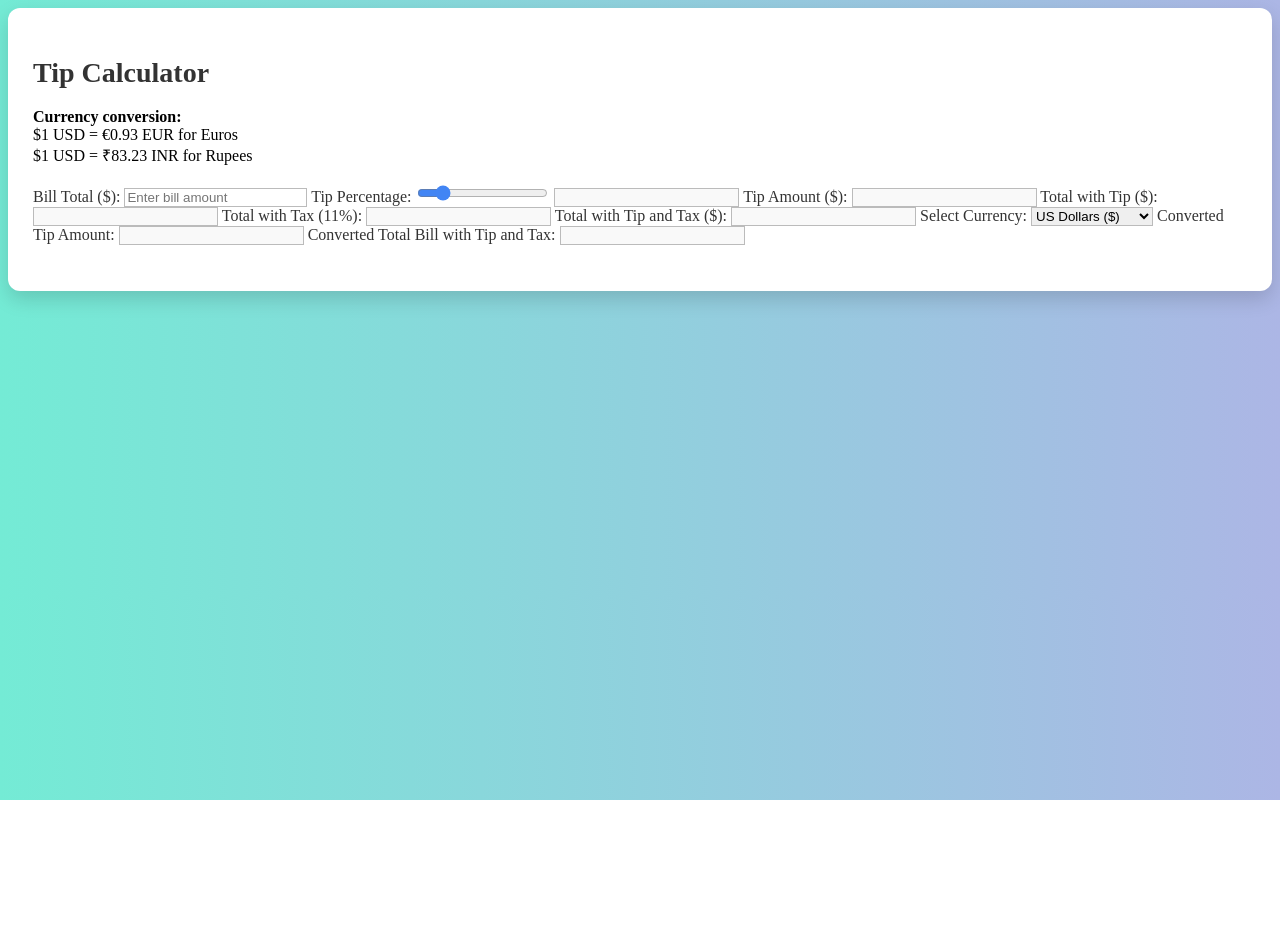
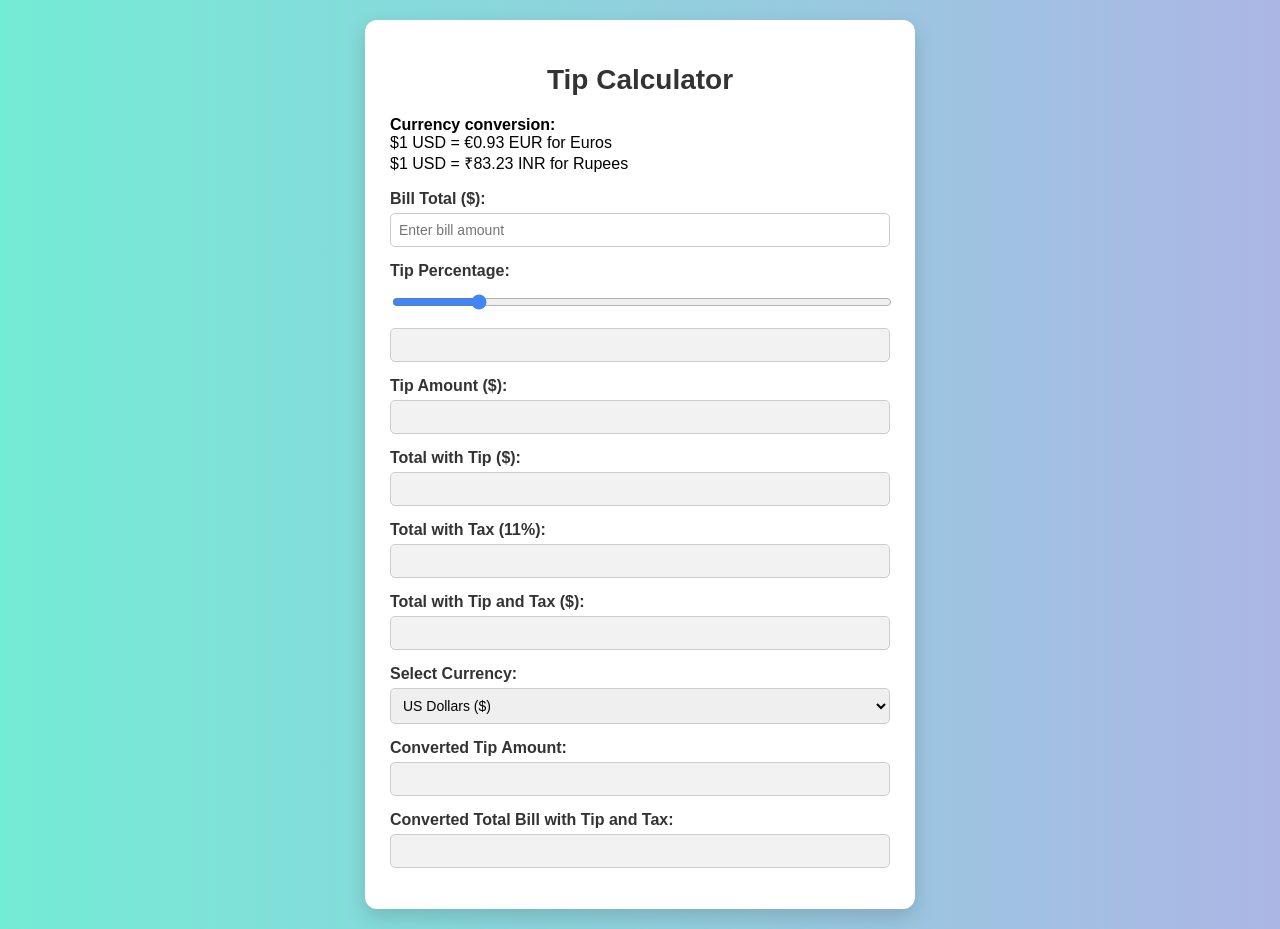
Before and after one commit to srilasyas/lab5-tip-calculator, a plain HTML site: page index.html in a window 1280 px wide. Before the commit the page ends 800 px from the top, so only its background shows below. Drawn offline with Linux system fonts and the light colour scheme.

Commit message:
Update styles.css

```diff
--- a/styles.css
+++ b/styles.css
@@ -1,10 +1,15 @@
 body {
+  font-family: Arial, sans-serif;
   background: linear-gradient(to right, #74ebd5, #acb6e5);
+  padding: 20px;
+  margin: 0;
 }
 
 .container {
+  max-width: 500px;
+  margin: auto;
   background-color: #ffffff;
-  padding: 30px 25px;
+  padding: 25px;
   border-radius: 12px;
   box-shadow: 0 8px 20px rgba(0, 0, 0, 0.15);
   transition: transform 0.2s ease;
@@ -14,34 +19,63 @@ body {
   transform: scale(1.01);
 }
 
-input[type="text"],
-input[type="range"],
-select {
-  border: 1px solid #bbb;
-  transition: 0.2s border ease;
+h1 {
+  text-align: center;
+  font-size: 28px;
+  margin-bottom: 20px;
+  color: #333;
 }
 
-input[type="text"]:focus,
-select:focus {
-  border-color: #4285f4;
-  outline: none;
+form label {
+  display: block;
+  margin-top: 15px;
+  font-weight: bold;
+  color: #333;
+}
+
+form input[type="text"],
+form input[type="range"],
+form select {
+  width: 100%;
+  padding: 8px;
+  margin-top: 5px;
+  border-radius: 5px;
+  border: 1px solid #ccc;
+  box-sizing: border-box;
+  font-size: 14px;
+}
+
+input[disabled] {
+  background-color: #f2f2f2;
+  color: #555;
+  font-weight: bold;
 }
 
 input[type="range"] {
   accent-color: #4285f4;
 }
 
-h1 {
-  font-size: 28px;
-  color: #333;
+.error {
+  color: red;
+  text-align: center;
+  margin-top: 10px;
 }
 
-label {
-  color: #333;
+@media screen and (max-width: 600px) {
+  .container {
+    padding: 15px;
+  }
+
+  h1 {
+    font-size: 22px;
+  }
+
+  label {
+    font-size: 14px;
+  }
+
+  input,
+  select {
+    font-size: 13px;
+  }
 }
-
-input[disabled] {
-  background-color: #f9f9f9;
-  font-weight: 600;
-  color: #444;
-}
```
